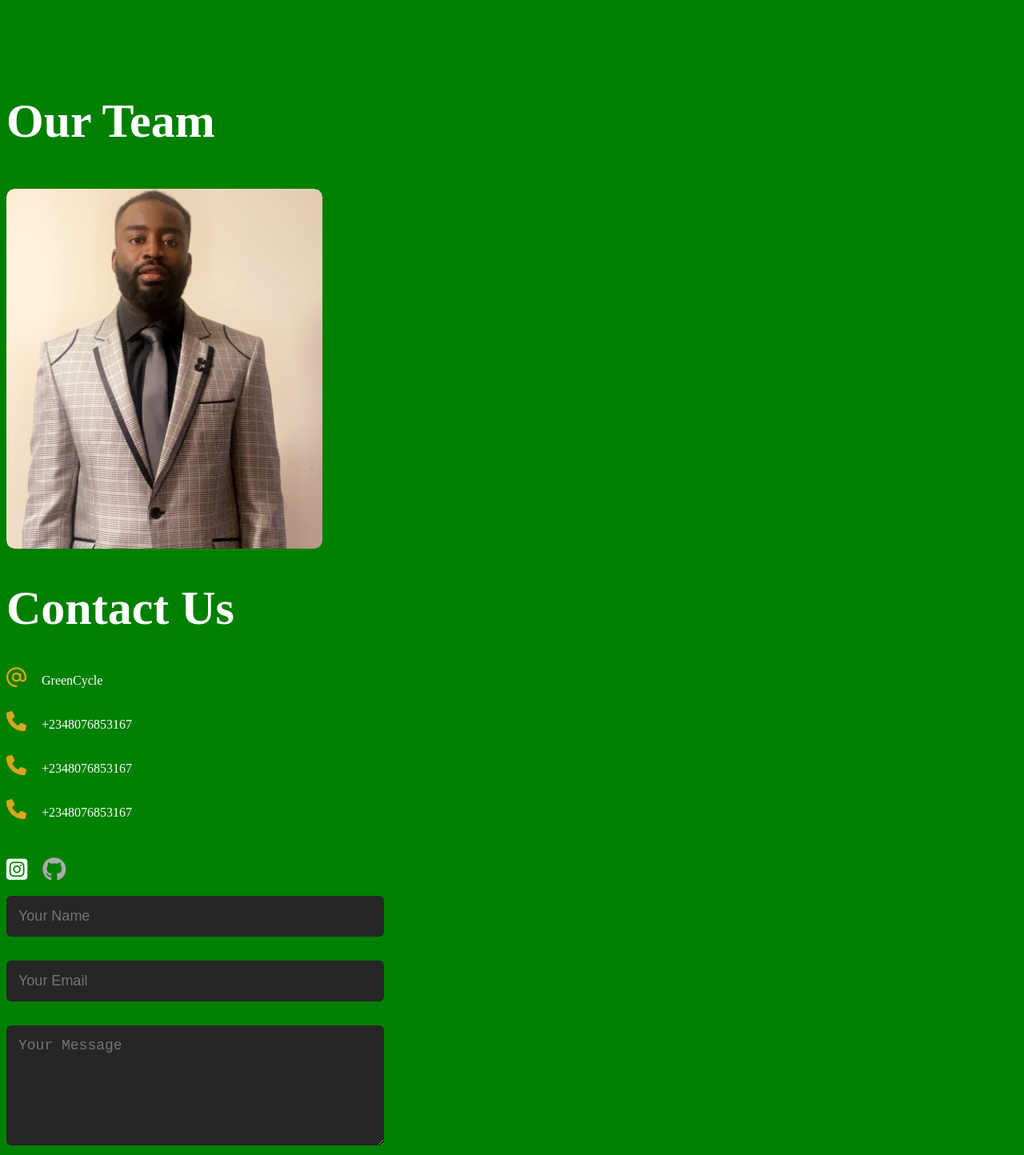
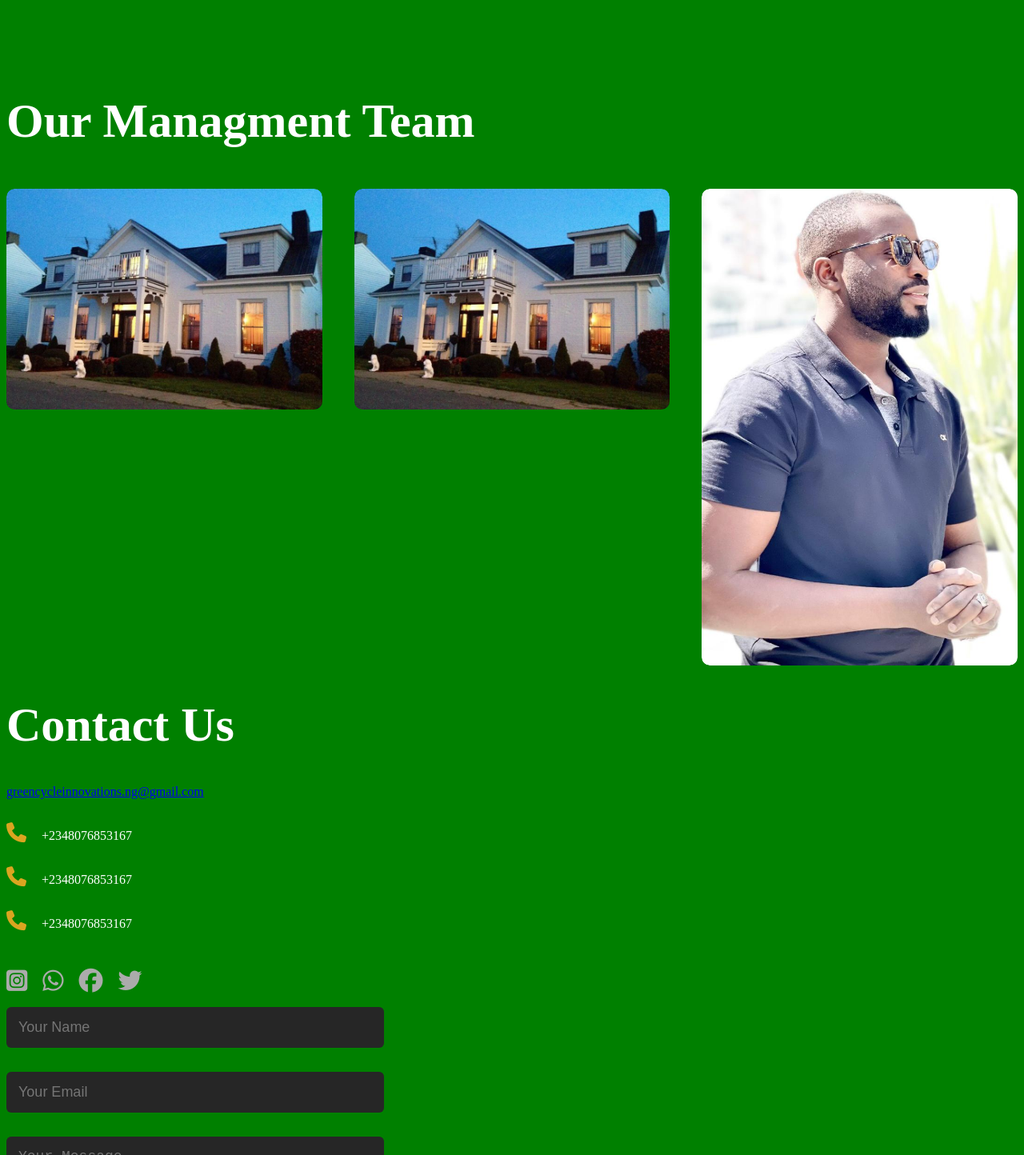
Before and after one commit to jaebee2/greenCycle, a plain HTML site: page index.html in a window 1280 px wide. Shown: the part 1655-3099 px from the top of the page at 80% size. Drawn offline with Linux system fonts and the light colour scheme.

Commit message:
29/04/2024

```diff
--- a/index.html
+++ b/index.html
@@ -100,29 +100,31 @@
     </div>
     <div id="portfolio">
         <div class="container">
-            <h1 class="sub-title">Our Team</h1>
+            <h1 class="sub-title">Our Managment Team</h1>
             <div class="work-list">
                 <div class="work">
-                    <img src="JBGREEN.JPG" alt="">
+                    <img src="green.jpg" alt="">
                     <div class="layer">
-                        <h3>Eng. Jibril Bulama</h3>
-                        <P>Chief of staff , CTO<br> GreenCycle</P>
+                        <h3>HON. Jamila Bulama</h3>
+                        <p>Chief Financial Officer GreenCycle</p>
 
                     </div>
                 </div>
                 <div class="work">
-                    <img src="" alt="">
+                    <img src="green.jpg" alt="">
                     <div class="layer">
                         <h3>HON. Idris Bulama</h3>
-                        <p>Chief Opreration Officer<br> GreenCycle</p>
+                        <p>Chief Operation Offocer /M.D GreenCycle</p>
 
                     </div>
                 </div>
                 <div class="work">
-                    <img src="" alt="">
+                    <img src="123.jpg" alt="">
                     <div class="layer">
-                        <h3>HON. Jamila Bulama</h3>
-                        <p>Chief Financial Officer</p>
+
+                        <h3>Eng. Jibril Bulama</h3>
+
+                        <P>Chief Technology Officer/M.D  GreenCycle</P>
                         <a href="#"></i></a>
                     </div>
 
@@ -135,15 +137,16 @@
             <div class="row">
                 <div class="contact-left">
                     <h1 class="sub-title">Contact Us</h1>
-                    <p><i class="fa-sharp fa-regular fa-at"></i></i> <a href="greencycleinnovations.ng@gmail.com"></a>GreenCycle</p>
+                    <p><a href="mailto:greencycleinnovations.ng@gmail.com">greencycleinnovations.ng@gmail.com</a></p>
                     <p><i class="fa-sharp fa-solid fa-phone"></i> +2348076853167</p>
                     <p><i class="fa-sharp fa-solid fa-phone"></i> +2348076853167</p>
                     <p><i class="fa-sharp fa-solid fa-phone"></i> +2348076853167</p>
                  <div class="social-icons">
-                        <a href="https://www.linkedin.com/in/jibril-bulama-5a103b197?lipi=urn%3Ali%3Apage%3Ad_flagship3_profile_view_base_contact_details%3BoePq0RTkRw%2BePvwbKf7WnQ%3D%3D"><i class="fa-brands fa-square-instagram" style="color: #ffffff;"></i></i></a>
+                        <a href="https://www.linkedin.com/in/jibril-bulama-5a103b197?lipi=urn%3Ali%3Apage%3Ad_flagship3_profile_view_base_contact_details%3BoePq0RTkRw%2BePvwbKf7WnQ%3D%3D"><i class="fa-brands fa-square-instagram" ></i></i></a>
 
-                        <a href="https://github.com/jaebee2?tab=repositories"><i class="fa-brands fa-github"></i></a>
-
+                        <a href="https://github.com/jaebee2?tab=repositories"><i class="fa-brands fa-whatsapp"></i></i></a>
+                        <a href="https://github.com/jaebee2?tab=repositories"><i class="fa-brands fa-facebook"></i></i></a>
+                        <a href="https://github.com/jaebee2?tab=repositories"><i class="fa-brands fa-twitter"></i></i></a>
                 <div class="contact-right">
                     <form name="submit-to-google-sheet" >
                         <input type="text" name="Name" placeholder="Your Name" required>
@@ -187,22 +190,26 @@
         }
     </script>
     <script>
-        const scriptURL = 'https://script.google.com/macros/s/AKfycbyUuBkzcHlboJBYgpHPowVhIX_nnKyxCHbPFsJrWvidO4jXjzwVljeOBOi4GLR71XLj/exec'
-        const form = document.forms['submit-to-google-sheet']
-      const msg = document.getElementById("msg")
+        const scriptURL = 'https://script.google.com/macros/s/AKfycbyUuBkzcHlboJBYgpHPowVhIX_nnKyxCHbPFsJrWvidO4jXjzwVljeOBOi4GLR71XLj/exec';
+        const form = document.forms['submit-to-google-sheet'];
+        const msg = document.getElementById("msg");
         form.addEventListener('submit', e => {
-          e.preventDefault()
-          fetch(scriptURL, { method: 'POST', body: new FormData(form)})
+            e.preventDefault();
+            fetch(scriptURL, { method: 'POST', body: new FormData(form)})
             .then(response => {
-                msg.innerHTML = "Submission Success"
+                msg.innerHTML = "Submission Success";
                 setTimeout(function(){
-                    msg.innerHTML = ""
+                    msg.innerHTML = "";
+                    // Reload the page
+                    window.location.reload();
+                    // Scroll to the top of the page
+                    window.scrollTo(0, 0);
+                }, 2000);
+                form.reset();
+            })
+            .catch(error => console.error('Error!', error.message));
+        });
+    </script>
 
-                }, 2000)
-                form.reset()
-            })
-            .catch(error => console.error('Error!', error.message))
-        })
-      </script>
 </body>
 </html>
--- a/style.css
+++ b/style.css
@@ -198,7 +198,7 @@ nav ul li a:hover::after{
 .layer{
     width: fit-content;
     height: 0;
-    background: linear-gradient(rgba(0,0,0,0.6),goldenrod);
+    background: linear-gradient(rgba(0,0,0,0.6),white);
     border-radius: 10px;
     position: absolute;
     left: 0;
@@ -370,7 +370,8 @@ nav .fas{
     }
 }
 #msg{
-    color: goldenrod;
+    color: white;
     margin-top: -40px;
     display: block;
+    font-size: large;
 }
```
Also changed, not shown: 123.jpg (renamed from about.jpg), green.jpg (added).
